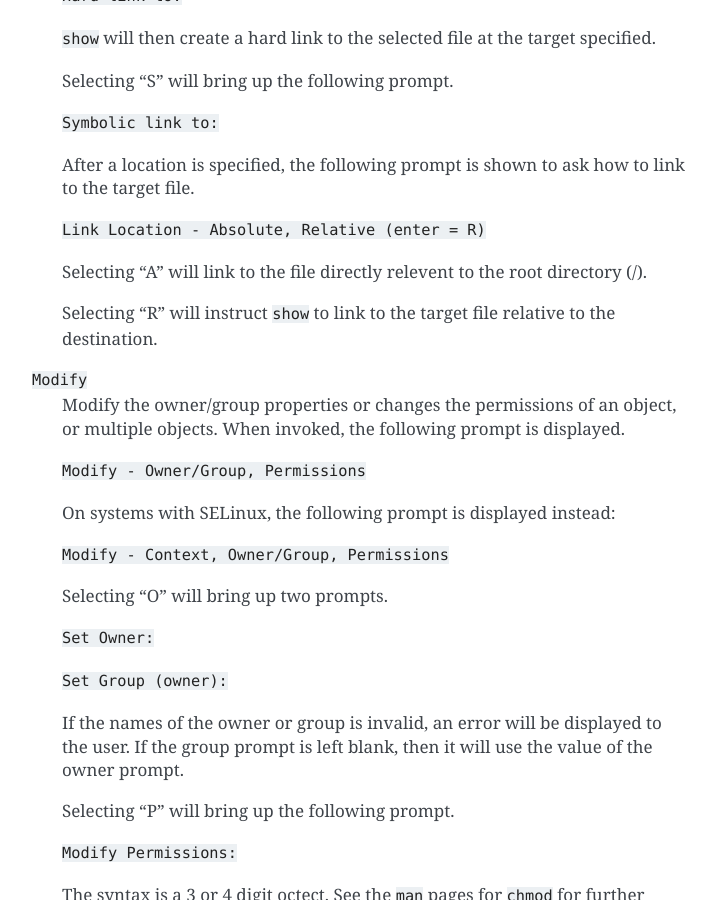
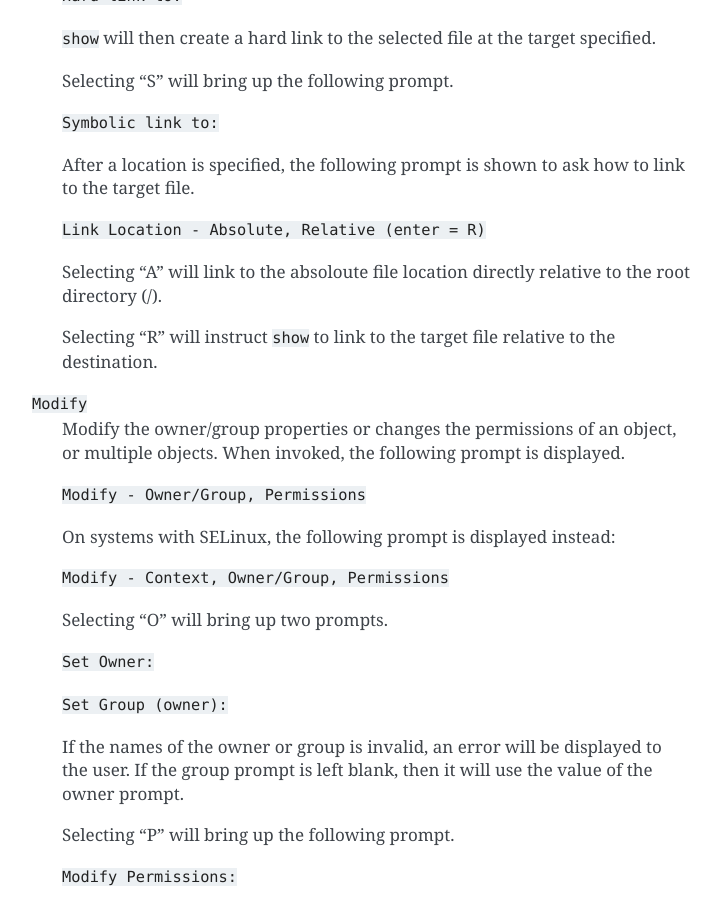
Before and after one commit to roberthawdon/dfshow, a Sphinx documentation site: the page built from docs/source/show.rst, in a window 1280 px wide and 900 px high, scrolled down 5853 px. Shown: the whole window, without its empty margins (388-1107 px from the left). Built offline with Sphinx 7.4.7, drawn with Linux system fonts in a browser that asks for light colours.

Commit message:
Fixed errors in documentation

```diff
--- a/docs/source/show.rst
+++ b/docs/source/show.rst
@@ -266,8 +266,8 @@
 
   ``Link Location - Absolute, Relative (enter = R)``
 
-  Selecting "A" will link to the file directly relevent to the root directory
-  (/).
+  Selecting "A" will link to the absoloute file location directly relative to the
+  root directory (/).
 
   Selecting "R" will instruct ``show`` to link to the target file relative to the
   destination.
@@ -786,12 +786,19 @@
 They are used to differentiate object status:
 
 ``Directories``
+
 ``Symbolic links``
+
 ``Orphened symbolic links``
+
 ``Executable files``
+
 ``Set user identification``
+
 ``Set group identification``
+
 ``Sticky bit directory``
+
 ``Sticky bit directory - other writable``
 
 After each of the colors have been changed to the desired color, the
```
Also changed, not shown: 2 other files.
